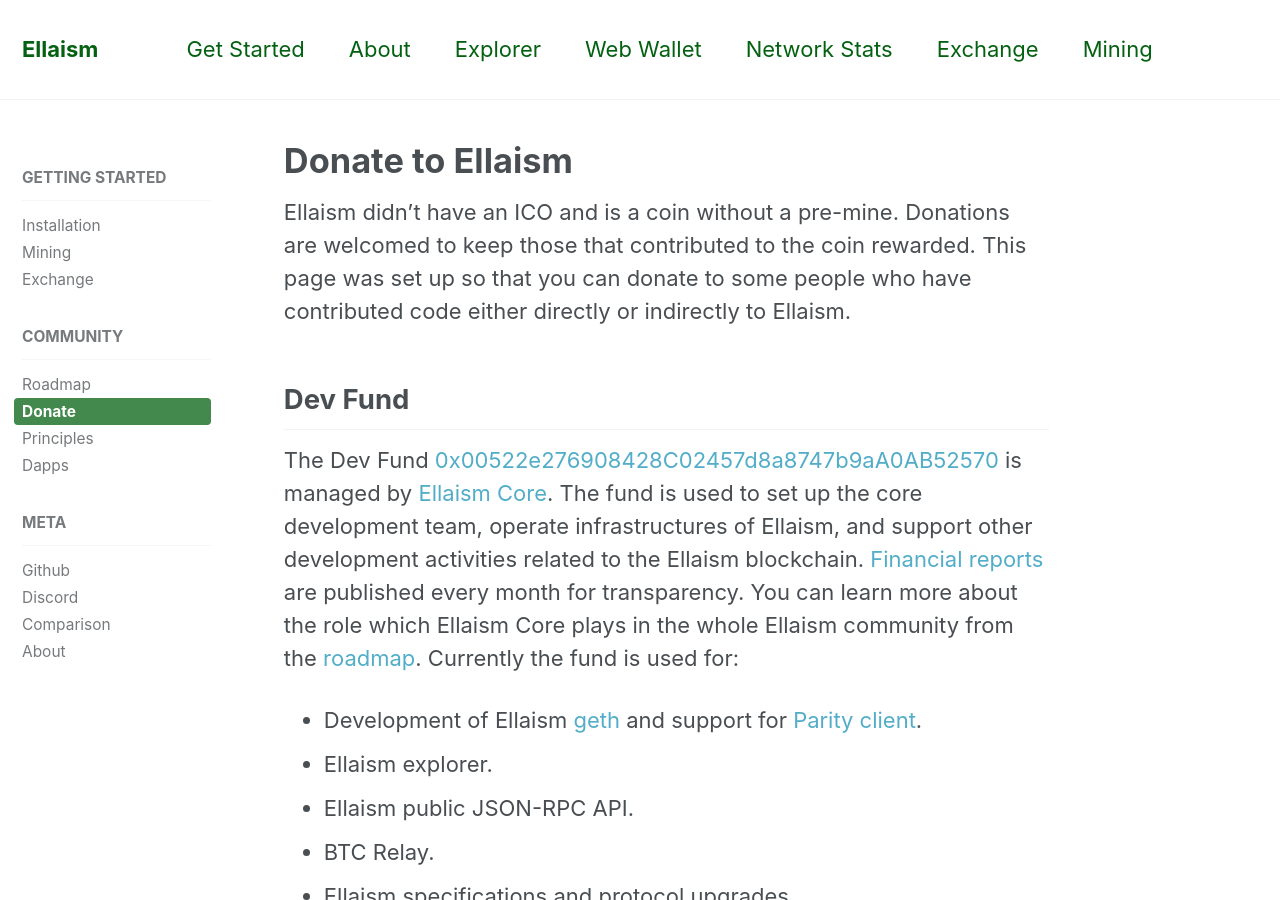
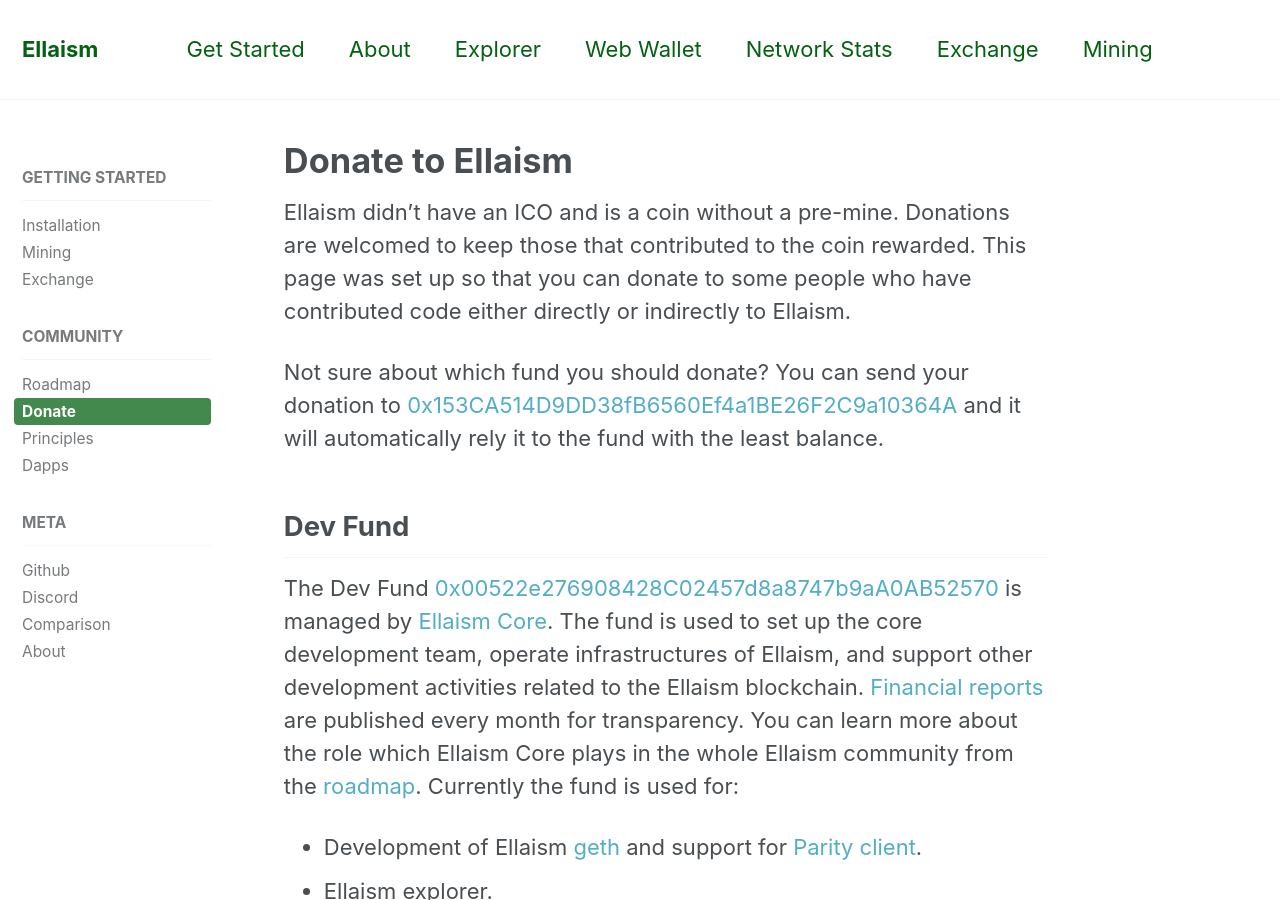
Before and after one commit to ellaism/ellaism.org, a Jekyll site: the page built from _docs/donate.md, in a window 1280 px wide and 900 px high. Built offline with Jekyll 4.4.1, drawn with Linux system fonts in a browser that asks for light colours.

Commit message:
Add donation dispatcher

```diff
--- a/_docs/donate.md
+++ b/_docs/donate.md
@@ -9,6 +9,8 @@
 
 
 Ellaism didn't have an ICO and is a coin without a pre-mine. Donations are welcomed to keep those that contributed to the coin rewarded. This page was set up so that you can donate to some people who have contributed code either directly or indirectly to Ellaism.
+
+Not sure about which fund you should donate? You can send your donation to [0x153CA514D9DD38fB6560Ef4a1BE26F2C9a10364A](https://explorer.ellaism.org/addr/0x153CA514D9DD38fB6560Ef4a1BE26F2C9a10364A) and it will automatically rely it to the fund with the least balance.
 
 ## Dev Fund
 
```
